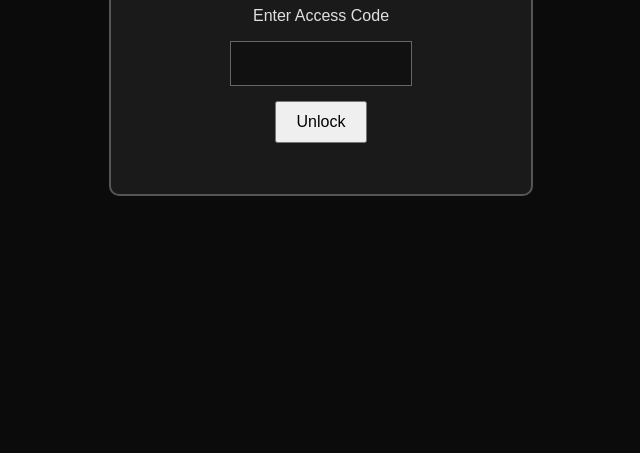
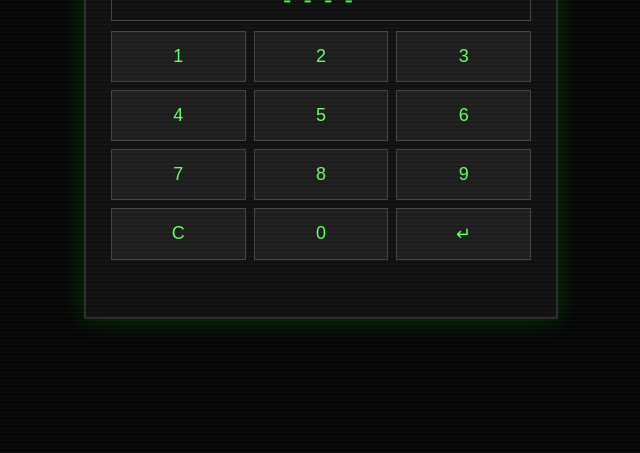
Before and after one commit to smile333333333333333/code, a plain HTML site: page index.html in a window 1280 px wide. Shown: the part 347-800 px from the top of the page, without its empty margins (319-959 px from the left). Drawn offline with Linux system fonts and the light colour scheme.

Commit message:
Add files via upload

```diff
--- a/index.html
+++ b/index.html
@@ -1,115 +1,45 @@
-<!DOCTYPE html>
-<html lang="en">
-<head>
-<meta charset="UTF-8">
-<meta name="viewport" content="width=device-width, initial-scale=1.0">
-<title>Locked Archive</title>
-
+<!DOCTYPE html><html lang="en"><head><meta charset="UTF-8"><meta name="viewport" content="width=device-width,initial-scale=1"><title>H.E.E. Secure Terminal</title>
 <style>
-body{
-    margin:0;
-    background:#0b0b0b;
-    color:#e0e0e0;
-    font-family:Arial, sans-serif;
-    display:flex;
-    justify-content:center;
-    align-items:center;
-    height:100vh;
-}
-
-#box{
-    background:#1a1a1a;
-    border:2px solid #555;
-    border-radius:10px;
-    padding:35px;
-    width:350px;
-    text-align:center;
-}
-
-h1{
-    margin-top:0;
-}
-
-input{
-    width:160px;
-    padding:10px;
-    font-size:20px;
-    text-align:center;
-    background:#111;
-    color:white;
-    border:1px solid #666;
-}
-
-button{
-    margin-top:15px;
-    padding:10px 20px;
-    font-size:16px;
-    cursor:pointer;
-}
-
-#error{
-    color:#ff5555;
-    margin-top:15px;
-}
-
-#message{
-    display:none;
-    font-size:22px;
-    color:#8cff8c;
-}
-</style>
-
-</head>
-<body>
-
-<div id="box">
-
-<div id="lock">
-<h1>🔒 LOCKED</h1>
-<p>Enter Access Code</p>
-
-<input
-type="password"
-id="code"
-maxlength="4"
-autocomplete="off">
-
-<br>
-
-<button onclick="unlock()">Unlock</button>
-
-<p id="error"></p>
-</div>
-
-<div id="message">
-<h2>ACCESS GRANTED</h2>
-
-<p><strong>Under the bed is the next clue.</strong></p>
-
-</div>
-
-</div>
-
+body{margin:0;background:#050505;color:#44ff44;font-family:Consolas,monospace;display:flex;justify-content:center;align-items:center;height:100vh;overflow:hidden}
+body:before{content:"";position:fixed;inset:0;background:repeating-linear-gradient(transparent 0 2px,rgba(255,255,255,.03) 3px 4px);pointer-events:none}
+#box{background:#101010;border:2px solid #2d2d2d;padding:25px;width:420px;box-shadow:0 0 25px rgba(0,255,0,.2)}
+#log{height:120px;white-space:pre-wrap;margin-bottom:15px}
+#keys{display:grid;grid-template-columns:repeat(3,1fr);gap:8px}
+button{padding:14px;background:#1d1d1d;color:#6f6;border:1px solid #444;font-size:18px;cursor:pointer}
+#disp{height:40px;border:1px solid #444;display:flex;align-items:center;justify-content:center;margin:10px 0;font-size:24px;letter-spacing:6px}
+.flash{animation:f .15s 6}@keyframes f{50%{background:#300}}
+#msg{margin-top:12px;color:#f66;min-height:20px}
+</style></head><body><div id="box"><div id="log"></div><div id="ui" style="display:none">
+<div>ACCESS CODE REQUIRED</div><div id="disp">----</div><div id="keys"></div><div id="msg"></div></div></div>
 <script>
-
-function unlock(){
-
-const code=document.getElementById("code").value;
-
-if(code==="9123"){
-document.getElementById("lock").style.display="none";
-document.getElementById("message").style.display="block";
-}else{
-document.getElementById("error").textContent="Incorrect access code.";
-}
-
-}
-
-document.getElementById("code").addEventListener("keydown",function(e){
-if(e.key==="Enter") unlock();
+const log=document.getElementById('log');const ui=document.getElementById('ui');
+const boot=["H.E.E. INTERNAL TERMINAL","Loading security...OK","Loading archives...OK","Connecting...OK","Awaiting authorization..."];
+let i=0;
+(function b(){if(i<boot.length){log.innerHTML+=boot[i++]+"\n";setTimeout(b,500)}else ui.style.display='block';})();
+let code="";
+const disp=document.getElementById('disp'),msg=document.getElementById('msg');
+function draw(){disp.textContent=code.padEnd(4,'-')}
+draw();
+const keys=document.getElementById('keys');
+["1","2","3","4","5","6","7","8","9","C","0","↵"].forEach(k=>{
+ let bt=document.createElement('button');bt.textContent=k;bt.onclick=()=>{
+ if(k==="C"){code=""}
+ else if(k==="↵"){
+   if(code==="9123"){
+      document.body.innerHTML='<div style="color:#7f7;font-family:Consolas,monospace;text-align:center"><h1>ACCESS GRANTED</h1><p><b>Under the bed is the next clue.</b></p><p>Redirecting to employee dashboard...</p></div>';
+      setTimeout(()=>location.href="dashboard.html",4000);
+      return;
+   } else {
+      msg.textContent="ACCESS DENIED";
+      document.body.classList.add("flash");
+      setTimeout(()=>document.body.classList.remove("flash"),900);
+      code="";
+   }
+ } else if(code.length<4){code+=k}
+ draw();
+ };
+ keys.appendChild(bt);
 });
-
-</script>
-
-</body>
-</html>
+setTimeout(()=>{if(ui.style.display!=="none"&&code===""){log.innerHTML+="\nNOTICE: Someone left a note.\n";}},15000);
+setTimeout(()=>{if(ui.style.display!=="none"&&code===""){msg.textContent="...they're still smiling.";msg.style.color="#faa";}},30000);
+</script></body></html>
```
